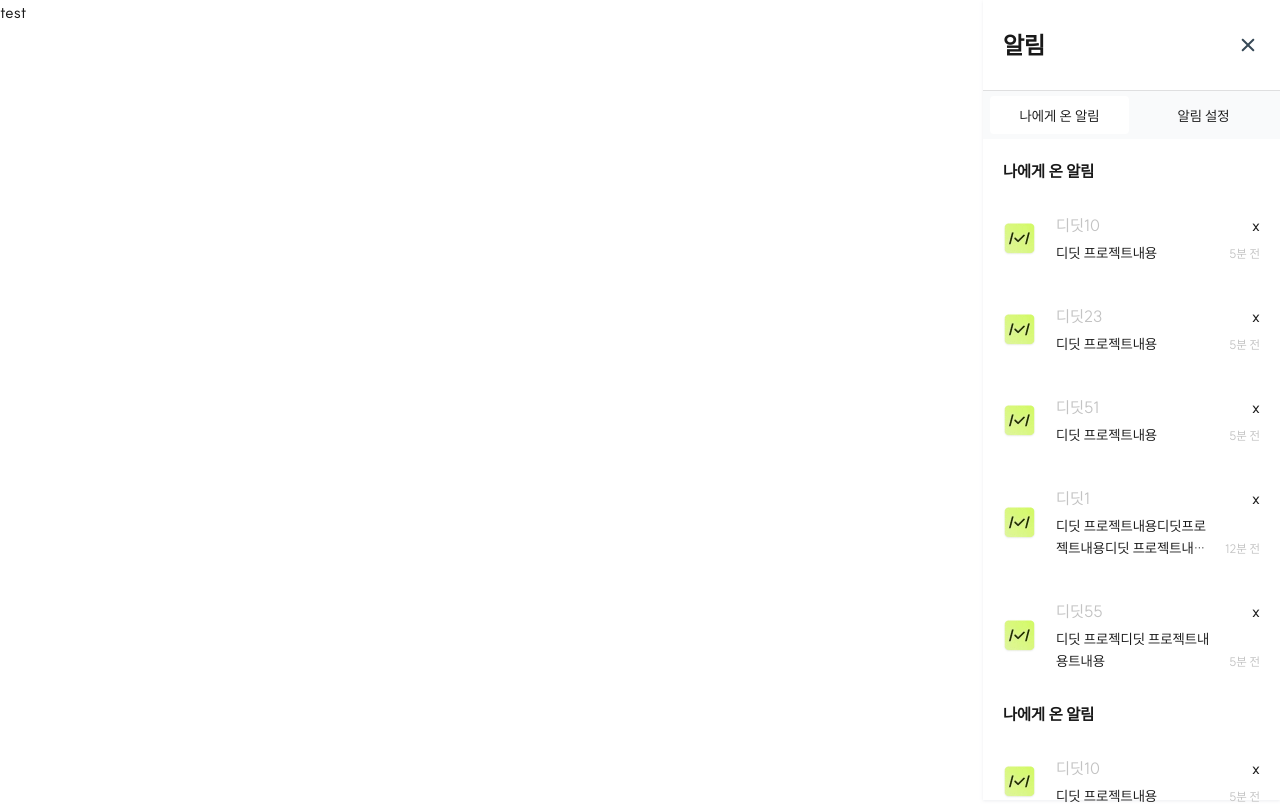
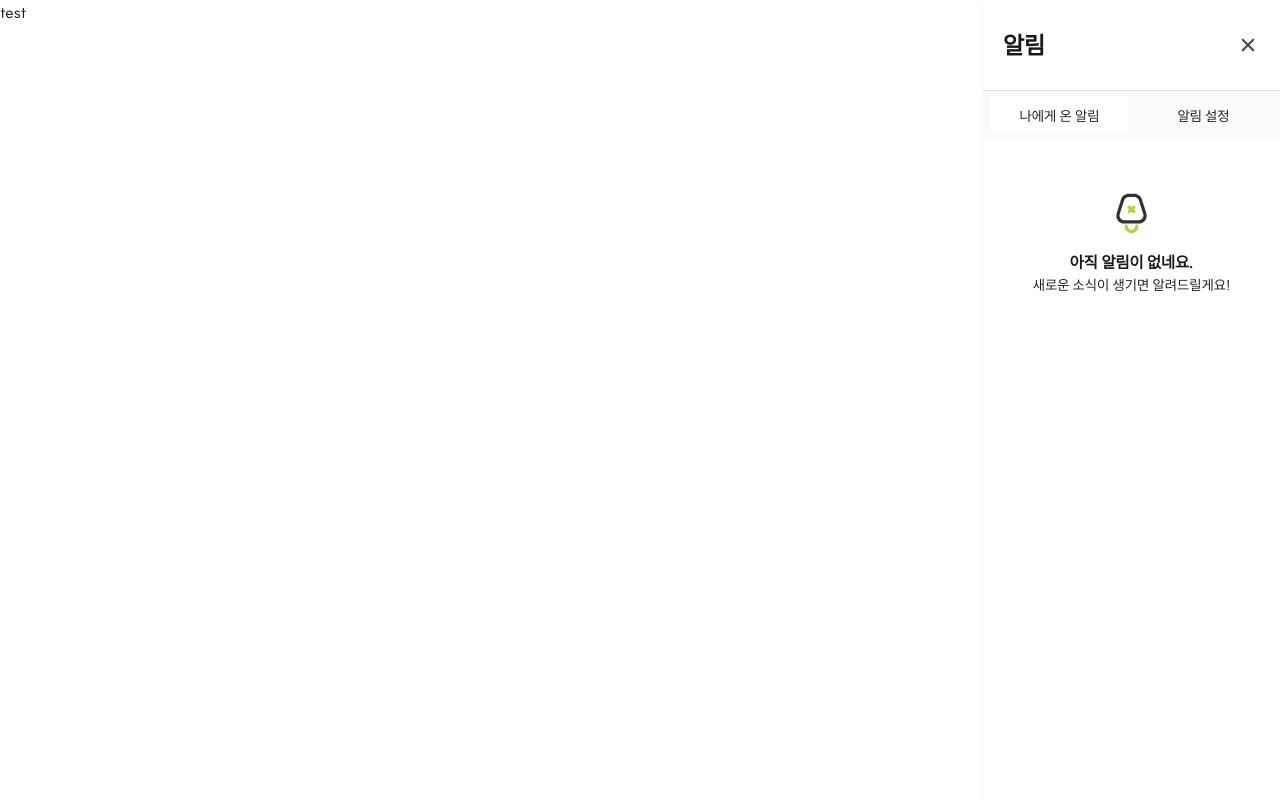
Before and after one commit to muzi55/didit, a Next.js app: page / in a window 1280 px wide. Shown: the top 804 px of the page. Built offline with nearby package versions, Linux system fonts and the light colour scheme.

Commit message:
component: AlarmBox에 알람이 없을 때 표시할 Empty 컴포넌트 추가 및 스타일 수정

```diff
--- a/src/app/_components/alarm/AlarmBox.tsx
+++ b/src/app/_components/alarm/AlarmBox.tsx
@@ -14,14 +14,14 @@ const textArr = [
 		img: "",
 		onClick: () => {},
 	},
-    {
+	{
 		projectTitle: "디딧23",
 		content: "디딧 프로젝트내용",
 		time: "5분",
 		img: "",
 		onClick: () => {},
 	},
-    {
+	{
 		projectTitle: "디딧51",
 		content: "디딧 프로젝트내용",
 		time: "5분",
@@ -53,8 +53,20 @@ export default function AlarmBox() {
 
 			<AlarmTabs activeIndex={tab} setActiveIndex={setTab}>
 				<AlarmTabs.Tab title="나에게 온 알림">
-					<MyAlarmSection alarmList={textArr} sectionTitle="나에게 온 알림" />
-					<MyAlarmSection alarmList={textArr} sectionTitle="나에게 온 알림" />
+					{[].length > 0 ? (
+						<>
+							<MyAlarmSection
+								alarmList={[textArr[0]]}
+								sectionTitle="나에게 온 알림"
+							/>
+							<MyAlarmSection
+								alarmList={textArr}
+								sectionTitle="나에게 온 알림"
+							/>
+						</>
+					) : (
+						<AlarmEmpty />
+					)}
 				</AlarmTabs.Tab>
 				<AlarmTabs.Tab title="알림 설정">
 					<div>알림2</div>
@@ -73,5 +85,14 @@ const AlarmHeader = ({ onClick }: { onClick: () => void }) => {
 	);
 };
 
+const AlarmEmpty = () => {
+	return (
+		<div className="flex flex-col items-center text-center py-[50px]">
+			<div className="mb-[10px]">{icons.emptyAlarm}</div>
+			<p className="text-bodyMedium700">아직 알림이 없네요. </p>
+			<p className="text-bodySmall400">새로운 소식이 생기면 알려드릴게요!</p>
+		</div>
+	);
+};
 AlarmBox.AlarmHeader = AlarmHeader;
 AlarmBox.AlarmTabs = AlarmTabs;
--- a/src/app/_components/alarm/MyAlarmContent.tsx
+++ b/src/app/_components/alarm/MyAlarmContent.tsx
@@ -1,7 +1,8 @@
+import Image from "next/image";
 import React from "react";
-import { MyAlarmContentProps } from "./alarmType";
-import Image from "next/image";
+
 import { AlarmImg } from "./AlarmImage";
+import type { MyAlarmContentProps } from "./alarmType";
 
 export const MyAlarmContent = ({
 	projectTitle,
--- a/src/app/_components/alarm/MyAlarmSection.tsx
+++ b/src/app/_components/alarm/MyAlarmSection.tsx
@@ -1,8 +1,6 @@
-import Image from "next/image";
 import React from "react";
 
-import { AlarmImg } from "./AlarmImage";
-import { MyAlarmContentProps } from "./alarmType";
+import type { MyAlarmContentProps } from "./alarmType";
 import { MyAlarmContent } from "./MyAlarmContent";
 
 interface MyAlarmSectionProps {
--- a/src/shared/libs/common/icons.tsx
+++ b/src/shared/libs/common/icons.tsx
@@ -450,4 +450,42 @@ export const icons = {
 			</defs>
 		</svg>
 	),
+	emptyAlarm: (
+		<svg
+			width="51"
+			height="51"
+			viewBox="0 0 51 51"
+			fill="none"
+			xmlns="http://www.w3.org/2000/svg"
+		>
+			<g id="notification 1">
+				<path
+					id="Vector"
+					fillRule="evenodd"
+					clipRule="evenodd"
+					d="M22.7168 4.78125H28.2848C31.7503 4.78125 34.8184 7.02083 35.8745 10.3213L40.2945 24.1338C41.94 29.2758 38.1037 34.5313 32.7048 34.5313H18.2968C12.8979 34.5313 9.06171 29.2758 10.7071 24.1338L15.1272 10.3213C16.1833 7.02083 19.2515 4.78125 22.7168 4.78125ZM28.2848 7.96875H22.7168C20.6376 7.96875 18.7967 9.3125 18.163 11.2928L13.743 25.1053C12.7558 28.1905 15.0575 31.3438 18.2968 31.3438H32.7048C35.9442 31.3438 38.2459 28.1905 37.2586 25.1053L32.8387 11.2928C32.2049 9.31249 30.3641 7.96875 28.2848 7.96875Z"
+					fill="#323232"
+				/>
+				<g id="Group">
+					<path
+						id="Vector_2"
+						fillRule="evenodd"
+						clipRule="evenodd"
+						d="M30.3835 42.071C29.0883 43.3661 27.3316 44.0938 25.5 44.0938C23.6684 44.0938 21.9117 43.3661 20.6165 42.071C19.3213 40.7758 18.5938 39.0191 18.5938 37.1875C18.5938 36.3073 19.3073 35.5938 20.1875 35.5938C21.0677 35.5938 21.7812 36.3073 21.7812 37.1875C21.7812 38.1738 22.173 39.1197 22.8704 39.8171C23.5678 40.5145 24.5137 40.9062 25.5 40.9062C26.4863 40.9062 27.4322 40.5145 28.1296 39.8171C28.827 39.1197 29.2188 38.1738 29.2188 37.1875C29.2188 36.3073 29.9323 35.5938 30.8125 35.5938C31.6927 35.5938 32.4062 36.3073 32.4062 37.1875C32.4062 39.0191 31.6787 40.7758 30.3835 42.071Z"
+						fill="#ADD738"
+					/>
+					<path
+						id="Vector_3"
+						d="M22.1192 17.0645C22.7416 16.4421 23.7506 16.4421 24.373 17.0645L28.8809 21.5722C29.5032 22.1946 29.5032 23.2037 28.8809 23.8261C28.2585 24.4485 27.2493 24.4485 26.6269 23.8261L22.1192 19.3183C21.4967 18.6959 21.4967 17.6868 22.1192 17.0645Z"
+						fill="#ADD738"
+					/>
+					<path
+						id="Vector_4"
+						d="M28.8808 17.0645C29.5032 17.6869 29.5032 18.6959 28.8808 19.3183L24.373 23.8261C23.7506 24.4485 22.7415 24.4485 22.1192 23.8261C21.4967 23.2038 21.4967 22.1946 22.1192 21.5722L26.6269 17.0645C27.2493 16.4421 28.2584 16.4421 28.8808 17.0645Z"
+						fill="#ADD738"
+					/>
+				</g>
+			</g>
+		</svg>
+	),
 };
```
Also changed, not shown: src/app/_components/alarm/Alarm.tsx (+5 -3 lines), public/static/icons/emptyAlarm.svg (added).
